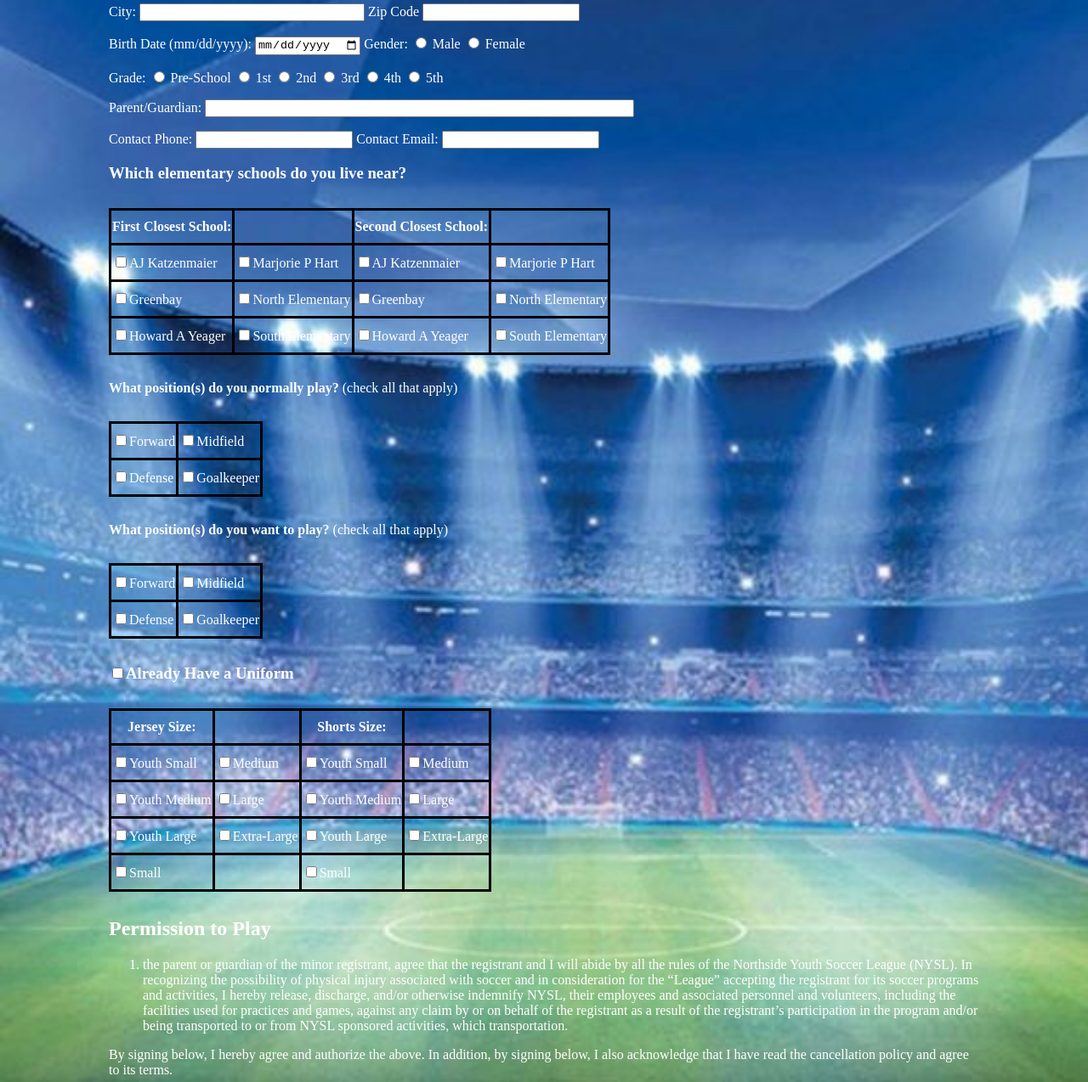
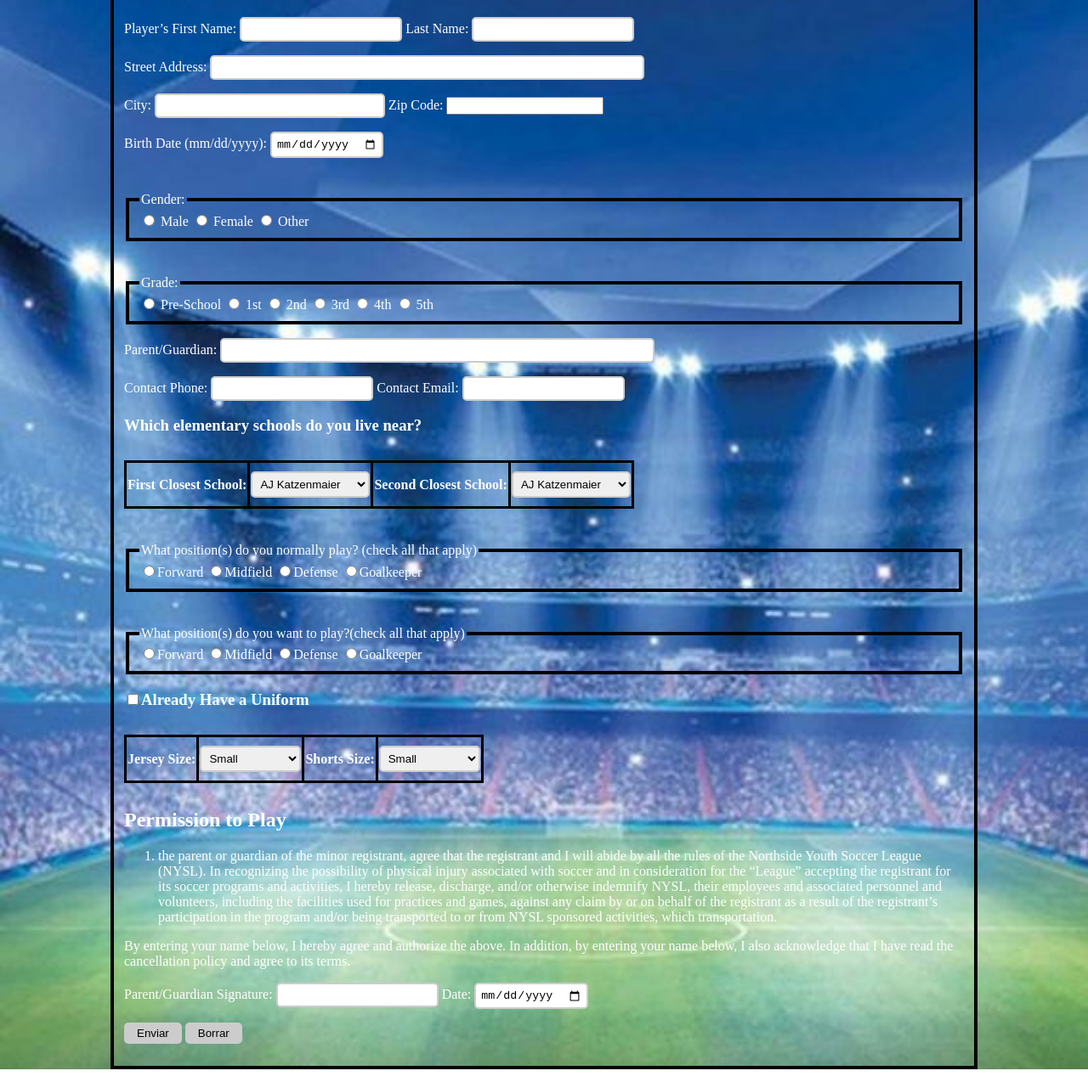
Before and after one commit to lucasgallardo999/START, a plain HTML site: page prueba/Gallardo Lucas/Module 1/Task 4/registration.html in a window 1280 px wide. Shown: the part 571-1845 px from the top of the page at 85% size. Drawn offline with Linux system fonts and the light colour scheme.

Commit message:
ultimo modelo

```diff
--- a/prueba/Gallardo Lucas/Module 1/Task 4/registration.html
+++ b/prueba/Gallardo Lucas/Module 1/Task 4/registration.html
@@ -23,125 +23,136 @@
                     <a class="button" href="rules.html">Rules &amp; Policies</a>
                     <a class="button" href="info.html">Game Info</a>
                     <a class="button-select" href="registration.html">Registration Form</a>
-                    <a class="button" href="show-data.html">show data</a>
+                    <a class="button" href="show-data.html">Show data</a>
                 </nav>
         <main>
 
             <form action="show-data.html" method="get">
-                <p>Player’s First Name:  <input type="text" name="First-Name" size="20">
-                Last Name: <input type="text" name="Last-Name" size="20">
-                </p>
-                <p>Street Address: <input type="text" name="Address" size="60"></p>
-                <p>City: <input type="text" name="City" size="30">
-                Zip Code <input type="number" name="Zip">
+                <fieldset>
+                    <legend>Registration</legend>
+               <p> <label>Player’s First Name:</label>  <input type="text" name="First-Name" size="20">
+                <label>Last Name:</label> <input type="text" name="Last-Name" size="20">
                    </p>
                     <p>
-                Birth Date (mm/dd/yyyy): <input type="date" name="Birth-Date">
-                Gender:
-                <input type="radio" name="Gender" value="male"> Male
-                <input type="radio" name="Gender" value="female"> Female
+                <label>Street Address:</label>
+                <input type="text" name="Address" id="adress" size="60">
                     </p>
                     <p>
-                Grade:
-                <input type="radio" name="Grade" value="Pre-School"> Pre-School
-                <input type="radio" name="grade" value="1st">
-                1st
-                <input type="radio" name="grade" value="2nd"> 2nd
-                <input type="radio" name="grade" value="3rd"> 3rd
-                <input type="radio" name="grade" value="4th"> 4th
-                <input type="radio" name="grade" value="5th"> 5th
+                <label>City:</label> <input type="text" name="City" id="city" size="30">
+                <label>Zip Code:</label> <input type="number" id="zip" name="Zip">
                     </p>
                     <p>
-                Parent/Guardian:
-                <input type="text" name="Parent-Guardian" size="60">
+                <label>Birth Date (mm/dd/yyyy):</label>
+                <input type="date" name="Birth-Date">
                         </p>
-                <p>Contact Phone:
-                <input type="tel" name="Contact-Phone">
-                Contact Email:
-                <input type="email" name="Contact-Email">
+                <fieldset>
+                <legend>Gender:</legend>
+
+                <input type="radio" name="gender" id="male" value="male">
+                         <label for="male">Male</label>
+
+                <input type="radio" name="gender" id="female" value="female">
+                        <label for="female">Female</label>
+
+                <input type="radio" name="gender" id="other" value="other">
+                        <label for="other">Other</label>
+                    </fieldset>
+
+
+                <fieldset>
+                <legend>Grade:</legend>
+
+                <label><input type="radio" name="grade" value="Pre-School"> Pre-School</label>
+                <label><input type="radio" name="grade" value="1st">
+                1st</label>
+                <label><input type="radio" name="grade" value="2nd"> 2nd </label>
+                <label><input type="radio" name="grade" value="3rd"> 3rd</label>
+                <label><input type="radio" name="grade" value="4th"> 4th</label>
+                <label><input type="radio" name="grade" value="5th"> 5th</label>
+                </fieldset>
+
+                <p>
+                <label for="parent">Parent/Guardian: </label>
+                <input type="text" name="Parent-Guardian" id="parent" size="60">
+                </p>
+                <p><label for="phone">Contact Phone:</label>
+                <input type="tel" name="Contact-Phone" id="phone">
+                <label for="email">Contact Email:</label>
+                <input type="email" name="Contact-Email" id="email" >
                 </p>
                 <h3>Which elementary schools do you live near?</h3>
                 <table class="n">
                 <tr>
                 <th>First Closest School:</th>
-                <th></th>
+                <th><select name="Firs Closest School">
+                        <option value="AJ Katzenmaier">AJ Katzenmaier</option>
+                        <option value="Marjorie P Hart">Marjorie P Hart</option>
+                        <option value="Greenbay">Greenbay</option>
+                        <option value="North Elementary">North Elementary</option>
+                        <option value="Howard A Yeager">Howard A Yeager</option>
+                        <option value="Youth Large">Youth Large</option>
+                        <option value="South Elementary">South Elementary</option>
+                        </select></th>
                 <th>Second Closest School:</th>
-                <th></th>
+                <th><select name="Second Closest School">
+                        <option value="AJ Katzenmaier">AJ Katzenmaier</option>
+                        <option value="Marjorie P Hart">Marjorie P Hart</option>
+                        <option value="Greenbay">Greenbay</option>
+                        <option value="North Elementary">North Elementary</option>
+                        <option value="Howard A Yeager">Howard A Yeager</option>
+                        <option value="Youth Large">Youth Large</option>
+                        <option value="South Elementary">South Elementary</option>
+                        </select></th>
                 </tr>
-                <tr>
-                    <td><input type="checkbox" value="AJ Katzenmaier" name="First-Closest-School">AJ Katzenmaier </td>
-                    <td><input type="checkbox" value="Marjorie P Hart" name="First-Closest-School">Marjorie P Hart</td>
-                    <td><input type="checkbox" value="AJ Katzenmaier" name="Second-Closest-School">AJ Katzenmaier</td>
-                    <td><input type="checkbox" value="Marjorie P Hart" name="Second-Closest-School">Marjorie P Hart</td>
-                </tr>
-                <tr>
-                    <td><input type="checkbox" value="Greenbay" name="First-Closest-School">Greenbay</td>
-                    <td><input type="checkbox" value="North Elementary" name="First-Closest-School">North Elementary</td>
-                    <td><input type="checkbox" value="Greenbay" name="Second-Closest-School">Greenbay</td>
-                    <td><input type="checkbox" value="North Elementary" name="Second-Closest-School">North Elementary</td>
-                </tr>
-                <tr>
-                    <td><input type="checkbox" value="Howard A Yeager" name="First-Closest-School">Howard A Yeager</td>
-                    <td><input type="checkbox" value="South Elementary" name="First-Closest-School">South Elementary</td>
-                    <td><input type="checkbox" value="Howard A Yeager" name="Second-Closest-School">Howard A Yeager</td>
-                    <td><input type="checkbox" value="South Elementary" name="Second-Closest-School">South Elementary</td>
-                </tr>
+
                 </table>
-                <p><strong>What position(s) do you normally play?</strong> (check all that apply)</p>
-                <table>
-                <tr>
-                    <td><input type="checkbox" name="Normally-Position" value="Forward">Forward</td>
-                    <td><input type="checkbox" name="Normally-Position" value="Midfield">Midfield</td>
-                    </tr>
-                <tr>
-                    <td><input type="checkbox" name="Normally-Position" value="Defense">Defense</td>
-                    <td><input type="checkbox" name="Normally-Position" value="Goalkeeper">Goalkeeper</td>
-                    </tr>
-                </table>
-                <p><strong>What position(s) do you want to play?</strong> (check all that apply)</p>
-                <table>
-                <tr>
-                    <td><input type="checkbox" name="Want-Position" value="Forward">Forward</td>
-                    <td><input type="checkbox" name="Want-Position" value="Midfield">Midfield</td>
-                    </tr>
-                <tr>
-                    <td><input type="checkbox" name="Want-Position" value="Defense">Defense</td>
-                    <td><input type="checkbox" name="Want-Position" value="Goalkeeper">Goalkeeper</td>
-                    </tr>
-                </table>
-                <h3><input type="checkbox" name="Already-Have-a-Uniform" value="Yes">Already Have a Uniform</h3>
+                    <fieldset>
+                <legend>What position(s) do you normally play? (check all that apply)</legend>
+
+
+                    <label><input type="radio" name="Normally-Position" value="Forward">Forward</label>
+                    <label><input type="radio" name="Normally-Position" value="Midfield">Midfield  </label>
+
+
+                    <label><input type="radio" name="Normally-Position" value="Defense">Defense</label>
+                    <label><input type="radio" name="Normally-Position" value="Goalkeeper">Goalkeeper</label>
+
+                </fieldset>
+                    <fieldset>
+                <legend>What position(s) do you want to play?(check all that apply)</legend>
+
+                    <label><input type="radio" name="Want-Position" value="Forward">Forward</label>
+                    <label><input type="radio" name="Want-Position" value="Midfield">Midfield   </label>
+                   <label><input type="radio" name="Want-Position" value="Defense">Defense</label>
+                    <label><input type="radio" name="Want-Position" value="Goalkeeper">Goalkeeper</label>
+
+                </fieldset>
+                <h3><label><input type="checkbox" name="Already-Have-a-Uniform" value="Yes" id="uniform">Already Have a Uniform</label></h3>
 
                 <table>
                 <tr>
-                    <th>Jersey Size:</th>
-                    <th></th>
-                    <th>Shorts Size:</th>
-                    <th></th>
+                    <th><label>Jersey Size:</label></th>
+                    <th><select>
+                        <option value="Small">Small</option>
+                        <option value="Youth Small">Youth Small</option>
+                        <option value="Medium">Medium</option>
+                        <option value="Youth Medium">Youth Medium</option>
+                        <option value="Large">Large</option>
+                        <option value="Youth Large">Youth Large</option>
+                        <option value="Extra-Large">Extra-Large</option>
+                        </select></th>
+                    <th><label>Shorts Size:</label></th>
+                    <th><select>
+                        <option value="small">Small</option>
+                        <option value="Youth Small">Youth Small</option>
+                        <option value="Medium">Medium</option>
+                        <option value="Youth Medium">Youth Medium</option>
+                        <option value="Large">Large</option>
+                        <option value="Youth Large">Youth Large</option>
+                        <option value="Extra-Large">Extra-Large</option>
+                        </select></th>
                 </tr>
-                <tr>
-                    <td><input type="checkbox" name="Jersey-Size" value="Youth Small">Youth Small</td>
-                    <td><input type="checkbox" name="Jersey-Size" value="Medium">Medium</td>
-                    <td><input type="checkbox" name="Shorts-Size" value="Youth Small">Youth Small</td>
-                    <td><input type="checkbox" name="Shorts-Size" value="Medium">Medium</td>
-                </tr>
-                <tr>
-                    <td><input type="checkbox" name="Jersey-Size" value="Youth Medium">Youth Medium</td>
-                    <td><input type="checkbox" name="Jersey-Size" value="Large">Large</td>
-                    <td><input type="checkbox" name="Shorts-Size" value="Youth Medium">Youth Medium</td>
-                    <td><input type="checkbox" name="Shorts-Size" value="Large">Large</td>
-                </tr>
-                <tr>
-                    <td><input type="checkbox" name="Jersey-Size" value="Youth Large">Youth Large</td>
-                    <td><input type="checkbox" name="Jersey-Size" value="Extra-Large">Extra-Large</td>
-                    <td><input type="checkbox" name="Shorts-Size" value="Youth Large">Youth Large</td>
-                    <td><input type="checkbox" name="Shorts-Size" value="Extra-Large">Extra-Large</td>
-                </tr>
-                <tr>
-                    <td><input type="checkbox" name="Jersey-Size" value="Small">Small</td>
-                    <td></td>
-                    <td><input type="checkbox" name="Shorts-Size" value="Small">Small</td>
-                    <td></td>
-                </tr>
+
                 </table>
                 <h2>Permission to Play</h2>
                 <ol>
@@ -153,18 +164,19 @@
                     sponsored activities, which transportation.</p></li>
 
                 </ol>
-                <p>By signing below, I hereby agree and authorize the above. In addition, by signing below, I also acknowledge that I have read the
+                <p>By entering your name below, I hereby agree and authorize the above. In addition, by entering your name below, I also acknowledge that I have read the
                 cancellation policy and agree to its terms. </p>
 
-                <p>Parent/Guardian Signature: <input type="text" name="Parent-Asignature">
-                Date:
+                <p><label>Parent/Guardian Signature: </label><input type="text" name="Parent-Asignature" id="parent-signature">
+
+                <label>Date:</label>
                 <input type="date" name="fecha">
                 </p>
                 <p>
                     <input type="submit" value="Enviar">
                     <input type="reset" value="Borrar">
                 </p>
-
+                </fieldset>
             </form>
 
 
--- a/prueba/Gallardo Lucas/Module 1/Task 4/style/css3.css
+++ b/prueba/Gallardo Lucas/Module 1/Task 4/style/css3.css
@@ -5,20 +5,26 @@ body{
     background-size: cover;
 }
 .button-select{
-    background: #7ED300;
     color: black;
     border: 2px solid black;
+    border-radius: 6px;
     text-decoration: none;
+    padding: 10px;
+    font-weight: 600;
     font-size: 20px;
-    border-radius: 7px;
+    background-color: #7ED300;
+    border: 2px solid black;
 }
 .button {
-    background: black;
-    color: white;
+    text-decoration: none;
+    padding: 10px;
+    font-weight: 600;
+    font-size: 20px;
+    color: #ffffff;
+    background-color: black;
+    border-radius: 6px;
     border: 2px solid black;
-    text-decoration: none;
-    font-size: 20px;
-    border-radius: 7px;
+
 }
 nav {
     position: absolute;
@@ -31,6 +37,9 @@ nav >a:hover{
     background: #7ED300;
     color: black;
 
+}
+nav >a:active{
+    top: 43vh;
 }
 a{
     margin-right: 2vw;
@@ -56,15 +65,35 @@ main{
     height: 300px;
     border-radius: 6px;
     z-index: -99;
+
+    animation: giro 3s linear infinite;
+
 }
 
+@keyframes move {
+  from { top: 0; left: 0; }
+  to   { top: 100px; left: 100px; }
+}
+@keyframes giro{
+    0%{transform: rotate(0deg);}
+    100%{transform: rotate(360deg);}
+}
+@keyframes bounce1{
+    0%{transform: translate(40%);}
+    100%{transform: translate(-10%);}
+}
 .top{
     text-align: left;
     display: flex;
-    margin-top: 40vh;
+    margin-top: 43vh;
     background:black;
     color:white;
     border: 4px solid black;
+    animation: bounce1 0.9s alternate infinite ease-in;
+    max-width: 20vw;
+}
+#rules{
+    max-width: 30vw;
 }
 #mail{
     display: inline;
@@ -72,6 +101,21 @@ main{
 nav{
     float: left;
 }
+input[type=text], [type=date],[type=email], [type=tel]  {padding:5px; border:2px solid #ccc;
+-webkit-border-radius: 5px;
+    border-radius: 5px;
+}
+select{padding:5px; border:2px solid #ccc;
+-webkit-border-radius: 5px;
+    border-radius: 5px;
+    border-radius: 5px;
+}
+input[type=text]:focus {border-color:#333; }
+
+input[type=submit], [type=reset]  {padding:5px 15px; background:#ccc; border:0 none;
+    cursor:pointer;
+    -webkit-border-radius: 5px;
+    border-radius: 5px; }
 
 .letter{
     list-style-type:lower-alpha;
@@ -109,6 +153,7 @@ th,td {
 header{
 
     background-image: url(../img/design1_image1.jpg);
+    border-bottom: 50px solid black;
     height: 50vh;
     background-repeat: no-repeat;
     background-size: cover;
@@ -129,7 +174,11 @@ header{
 
 * {cursor:url(http://cur.cursors-4u.net/sports/spo-1/spo39.cur), progress;
 }
+fieldset{
+    border: 4px solid black;
+    margin-top: 5vh;
 
+}
 #margin {
     margin-left: 5vw;
     display: inline-block;
@@ -151,3 +200,13 @@ header{
   background: black;
   border-radius: 10px;
 }
+.boton_personalizado{
+    text-decoration: none;
+    padding: 10px;
+    font-weight: 600;
+    font-size: 20px;
+    color: #ffffff;
+    background-color: black;
+    border-radius: 6px;
+    border: 2px solid black;
+  }
```
Also changed, not shown: prueba/Gallardo Lucas/Module 1/Task 4/rules.html (+1 -1 lines), prueba/Gallardo Lucas/Module 1/Task 4/show-data.html (+1 -0 lines), prueba/Gallardo Lucas/Module 1/Task 4/style/css2.css (+8 -4 lines), 1 other file. Lines whose indentation alone changed are shown as unchanged.
